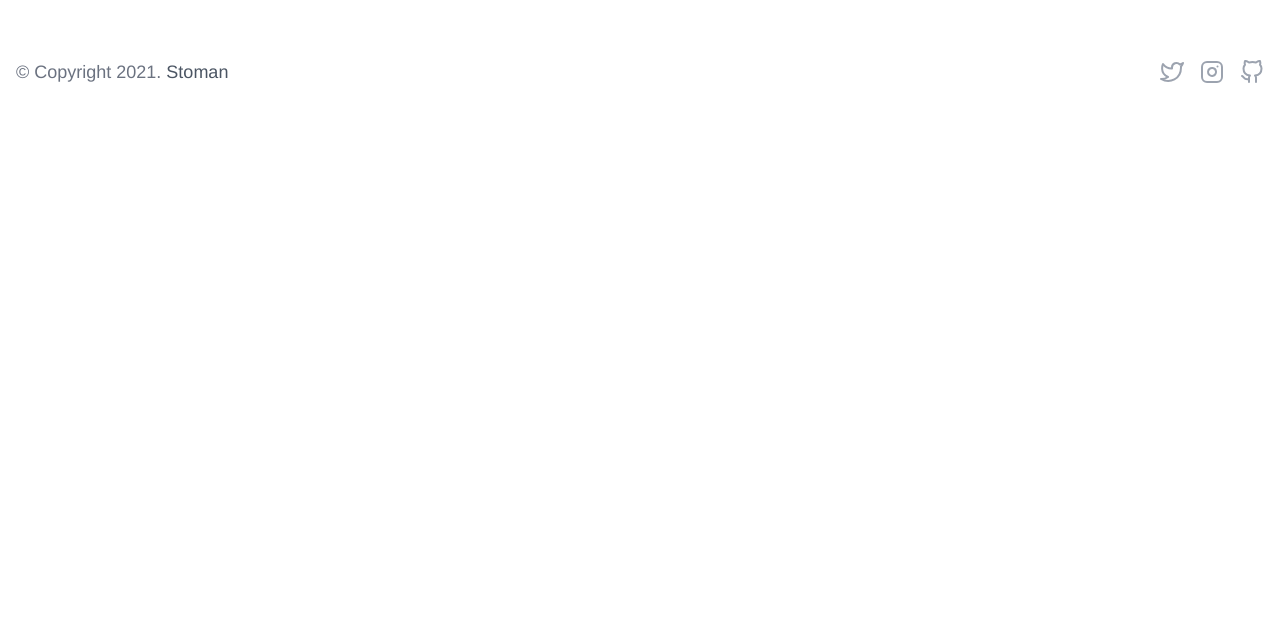
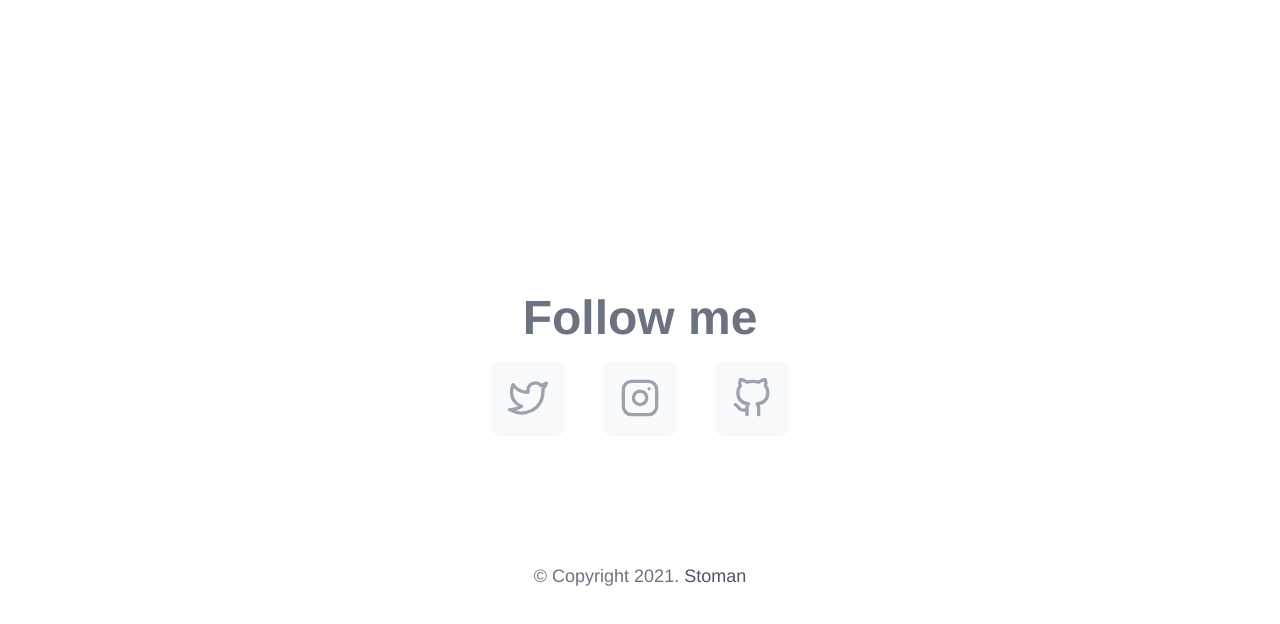
Before and after one commit to blasbot/vuejs-tailwindcss-project, a Vue app: page / in a window 1280 px wide. Shown: the part 1724-2348 px from the top of the page. Before the commit the page ends 1830 px from the top, so only its background shows below. Built offline with nearby package versions, Linux system fonts and the light colour scheme.

Commit message:
Footer layout and changes

```diff
--- a/src/components/Home.vue
+++ b/src/components/Home.vue
@@ -37,7 +37,7 @@
 			</div>
 			<div class="w-full flex mt-12 gap-10">
 				<div
-					class="w-1/3 border border-indigo-500 rounded-xl shadow cursor-pointer"
+					class="w-full md:w-1/3 border border-indigo-500 rounded-xl shadow cursor-pointer"
 				>
 					<div class="bg-indigo-100 py-48">
 						Prject Image
@@ -46,7 +46,7 @@
 						Project Title
 					</div>
 				</div>
-				<div class="w-1/3 rounded-xl shadow cursor-pointer">
+				<div class="w-full md:w-1/3 rounded-xl shadow cursor-pointer">
 					<div class="bg-indigo-100 py-48">
 						Prject Image
 					</div>
@@ -54,7 +54,7 @@
 						Project Title
 					</div>
 				</div>
-				<div class="w-1/3 rounded-xl shadow cursor-pointer">
+				<div class="w-full md:w-1/3 rounded-xl shadow cursor-pointer">
 					<div class="bg-indigo-100 py-48">
 						Prject Image
 					</div>
--- a/src/components/shared/Footer.vue
+++ b/src/components/shared/Footer.vue
@@ -1,34 +1,49 @@
 <template>
-    <div class="container mx-auto bg-white px-4">
-        <div class="md:flex items-center justify-between py-5">
-            <div class="flex justify-between items-center">
+	<div class="container mx-auto bg-white px-4 pt-64 pb-12">
+		<div class="flex flex-col justify-center items-center mb-32">
+			<p class="text-5xl font-semibold text-gray-500 mb-5">Follow me</p>
+			<ul class="flex gap-10">
+				<li
+					class="text-gray-400 hover:text-indigo-500 cursor-pointer rounded-lg bg-gray-50 hover:bg-gray-100 shadow-sm p-4"
+				>
+					<i data-feather="twitter" class="w-10 h-10"></i>
+				</li>
+				<li
+					class="text-gray-400 hover:text-indigo-500 cursor-pointer rounded-lg bg-gray-50 hover:bg-gray-100 shadow-sm p-4"
+				>
+					<i data-feather="instagram" class="w-10 h-10"></i>
+				</li>
+				<li
+					class="text-gray-400 hover:text-indigo-500 cursor-pointer rounded-lg bg-gray-50 hover:bg-gray-100 shadow-sm p-4"
+				>
+					<i data-feather="github" class="w-10 h-10"></i>
+				</li>
+			</ul>
+		</div>
+		<div class="flex justify-center items-center text-center">
 			<div class="text-lg text-gray-500">
-                &copy; Copyright 2021. <a href="https://stoman.me" target="__blank" class="text-gray-600 font-medium">Stoman</a>
-                </div>
-            </div>
-            <div>
-            <ul class="flex gap-4">
-                <li class="text-gray-400 hover:text-green-500 cursor-pointer"><i data-feather="twitter"></i></li>
-                <li class="text-gray-400 hover:text-green-500 cursor-pointer"><i data-feather="instagram"></i></li>
-                <li class="text-gray-400 hover:text-green-500 cursor-pointer"><i data-feather="github"></i></li>
-            </ul>
+				&copy; Copyright 2021.
+				<a
+					href="https://stoman.me"
+					target="__blank"
+					class="text-gray-600 font-medium"
+					>Stoman</a
+				>
 			</div>
 		</div>
 	</div>
 </template>
 
 <script>
-    import feather from 'feather-icons'
+import feather from 'feather-icons';
 export default {
 	mounted() {
 		feather.replace();
 	},
 	updated() {
 		feather.replace();
-        }
-    }
+	},
+};
 </script>
 
-<style scoped>
-
-</style>
+<style scoped></style>
```
Lines whose indentation alone changed are shown as unchanged.
